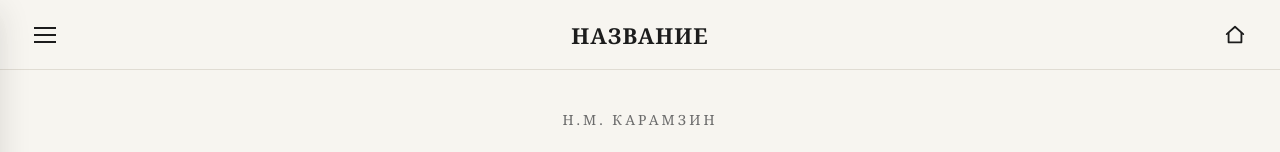
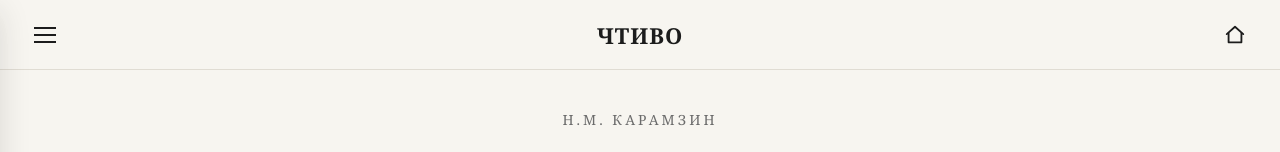
Before and after one commit to wertyt2332/wertyt2332.github.io, a plain HTML site: page nmk_bl.html in a window 1280 px wide. Shown: the top 152 px of the page. Drawn offline with Linux system fonts and the light colour scheme.

Commit message:
Update nmk_bl.html

```diff
--- a/nmk_bl.html
+++ b/nmk_bl.html
@@ -518,7 +518,7 @@
     <button class="burger" id="burger" aria-label="Меню">
       <span></span><span></span><span></span>
     </button>
-    <a href="index.html" class="site-title">Название</a>
+    <a href="index.html" class="site-title">ЧТИВО</a>
     <a href="index.html" class="home-btn" aria-label="На главную">
       <svg viewBox="0 0 24 24"><path d="M3 11l9-8 9 8"/><path d="M5 10v10h14V10"/></svg>
     </a>
```
